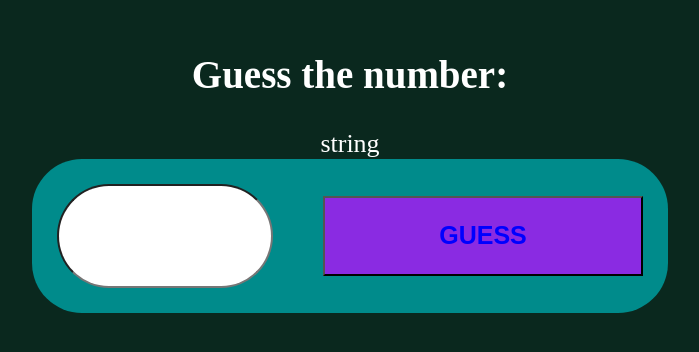
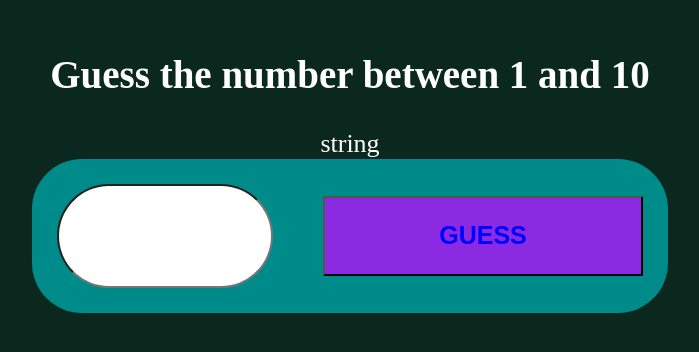
Before and after one commit to FarhathH/SkillsBootCampWeek6Farhath, a React (Create React App) app in the folder day-1/: page / in a window 1280 px wide. Shown: the part 234-586 px from the top of the page, without its empty margins (290-989 px from the left). Built offline with nearby package versions, Linux system fonts and the light colour scheme; a web font is replaced by a local one.

Commit message:
Trying to fix the function for triggering a message change response.

```diff
--- a/day-1/src/guess.js
+++ b/day-1/src/guess.js
@@ -7,14 +7,26 @@ import {useState} from 'react';
 function RandomNum(){
 
     const[guess, setGuess] = useState("")
+    const[answer, setAnswer] = useState(5)
+    const [message, setMessage] = useState("Guess the number between 1 and 10")
+
+    function MakeGuess(){
+        if(setGuess<answer){
+            setMessage('Too low')
+        }
+        else if(setGuess>answer){
+            setMessage('Too high')
+        }
+   }
+
 
     return(
     <>
-        <h2>Guess the number:</h2>
+        <h2>{message}</h2>
         {typeof guess}
         <div className = "layout">
             <input type = "number" className = "input-guess" onChange={(event)=>{setGuess(parseInt(event.target.value))}}/>
-            <button className = "guess-button">
+            <button onClick = {MakeGuess} className = "guess-button">
                 <strong>GUESS</strong>
             </button>
         </div>
@@ -22,6 +34,8 @@ function RandomNum(){
     </>
    );
 
+
+
 }
 
 export default RandomNum;
```
